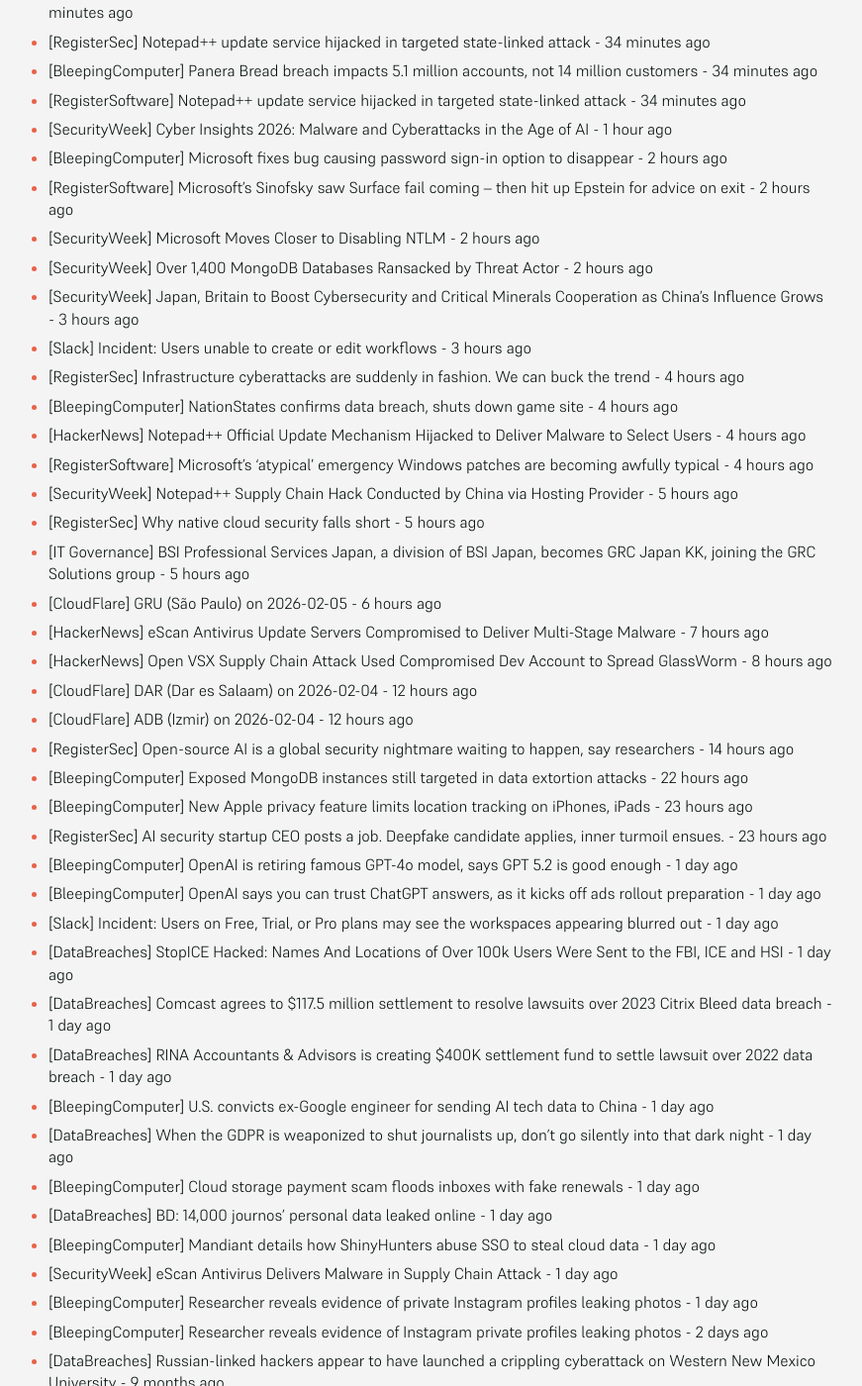
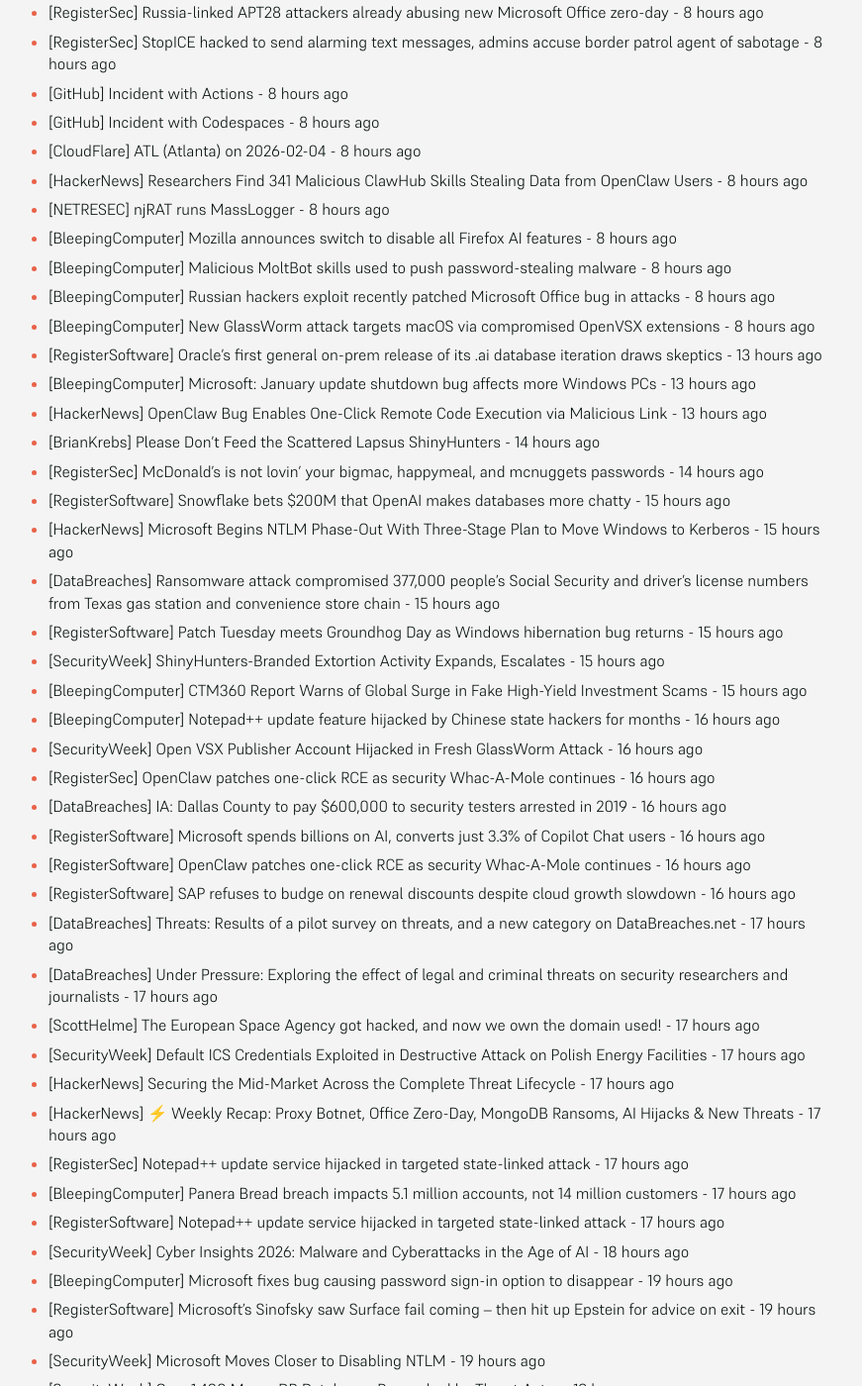
Before and after one commit to SecOpsNews/news, a Jekyll site: the page built from index.md, in a window 1280 px wide and 1400 px high, scrolled down 487 px. Shown: the whole window at 99% size, without its empty margins (215-1086 px from the left). Built offline with Jekyll 4.4.1, drawn with Linux system fonts in a browser that asks for light colours; some of the changed text lies outside the part shown.

Commit message:
New Feed

```diff
--- a/index.md
+++ b/index.md
@@ -9,52 +9,72 @@ description: Latest Updates
 
 <!-- SecOps start -->
 
-- [DataBreaches] Threats: Results of a pilot survey on threats, and a new category on DataBreaches.net - 34 minutes ago
-- [DataBreaches] Under Pressure: Exploring the effect of legal and criminal threats on security researchers and journalists - 34 minutes ago
-- [ScottHelme] The European Space Agency got hacked, and now we own the domain used! - 34 minutes ago
-- [SecurityWeek] Default ICS Credentials Exploited in Destructive Attack on Polish Energy Facilities - 34 minutes ago
-- [HackerNews] Securing the Mid-Market Across the Complete Threat Lifecycle - 34 minutes ago
-- [HackerNews] ⚡ Weekly Recap: Proxy Botnet, Office Zero-Day, MongoDB Ransoms, AI Hijacks & New Threats - 34 minutes ago
-- [RegisterSec] Notepad++ update service hijacked in targeted state-linked attack - 34 minutes ago
-- [BleepingComputer] Panera Bread breach impacts 5.1 million accounts, not 14 million customers - 34 minutes ago
-- [RegisterSoftware] Notepad++ update service hijacked in targeted state-linked attack - 34 minutes ago
-- [SecurityWeek] Cyber Insights 2026: Malware and Cyberattacks in the Age of AI - 1 hour ago
-- [BleepingComputer] Microsoft fixes bug causing password sign-in option to disappear - 2 hours ago
-- [RegisterSoftware] Microsoft's Sinofsky saw Surface fail coming – then hit up Epstein for advice on exit - 2 hours ago
-- [SecurityWeek] Microsoft Moves Closer to Disabling NTLM - 2 hours ago
-- [SecurityWeek] Over 1,400 MongoDB Databases Ransacked by Threat Actor - 2 hours ago
-- [SecurityWeek] Japan, Britain to Boost Cybersecurity and Critical Minerals Cooperation as China’s Influence Grows - 3 hours ago
-- [Slack] Incident: Users unable to create or edit workflows - 3 hours ago
-- [RegisterSec] Infrastructure cyberattacks are suddenly in fashion. We can buck the trend - 4 hours ago
-- [BleepingComputer] NationStates confirms data breach, shuts down game site - 4 hours ago
-- [HackerNews] Notepad++ Official Update Mechanism Hijacked to Deliver Malware to Select Users - 4 hours ago
-- [RegisterSoftware] Microsoft's 'atypical' emergency Windows patches are becoming awfully typical - 4 hours ago
-- [SecurityWeek] Notepad++ Supply Chain Hack Conducted by China via Hosting Provider - 5 hours ago
-- [RegisterSec] Why native cloud security falls short - 5 hours ago
-- [IT Governance] BSI Professional Services Japan, a division of BSI Japan, becomes GRC Japan KK, joining the GRC Solutions group - 5 hours ago
-- [CloudFlare] GRU (São Paulo) on 2026-02-05 - 6 hours ago
-- [HackerNews] eScan Antivirus Update Servers Compromised to Deliver Multi-Stage Malware - 7 hours ago
-- [HackerNews] Open VSX Supply Chain Attack Used Compromised Dev Account to Spread GlassWorm - 8 hours ago
-- [CloudFlare] DAR (Dar es Salaam) on 2026-02-04 - 12 hours ago
-- [CloudFlare] ADB (Izmir) on 2026-02-04 - 12 hours ago
-- [RegisterSec] Open-source AI is a global security nightmare waiting to happen, say researchers - 14 hours ago
-- [BleepingComputer] Exposed MongoDB instances still targeted in data extortion attacks - 22 hours ago
-- [BleepingComputer] New Apple privacy feature limits location tracking on iPhones, iPads - 23 hours ago
-- [RegisterSec] AI security startup CEO posts a job. Deepfake candidate applies, inner turmoil ensues. - 23 hours ago
-- [BleepingComputer] OpenAI is retiring famous GPT-4o model, says GPT 5.2 is good enough - 1 day ago
-- [BleepingComputer] OpenAI says you can trust ChatGPT answers, as it kicks off ads rollout preparation - 1 day ago
-- [Slack] Incident: Users on Free, Trial, or Pro plans may see the workspaces appearing blurred out - 1 day ago
-- [DataBreaches] StopICE Hacked: Names And Locations of Over 100k Users Were Sent to the FBI, ICE and HSI - 1 day ago
-- [DataBreaches] Comcast agrees to $117.5 million settlement to resolve lawsuits over 2023 Citrix Bleed data breach - 1 day ago
-- [DataBreaches] RINA Accountants & Advisors is creating $400K settlement fund to settle lawsuit over 2022 data breach - 1 day ago
-- [BleepingComputer] U.S. convicts ex-Google engineer for sending AI tech data to China - 1 day ago
-- [DataBreaches] When the GDPR is weaponized to shut journalists up, don’t go silently into that dark night - 1 day ago
-- [BleepingComputer] Cloud storage payment scam floods inboxes with fake renewals - 1 day ago
-- [DataBreaches] BD: 14,000 journos’ personal data leaked online - 1 day ago
-- [BleepingComputer] Mandiant details how ShinyHunters abuse SSO to steal cloud data - 1 day ago
-- [SecurityWeek] eScan Antivirus Delivers Malware in Supply Chain Attack - 1 day ago
-- [BleepingComputer] Researcher reveals evidence of private Instagram profiles leaking photos - 1 day ago
-- [BleepingComputer] Researcher reveals evidence of Instagram private profiles leaking photos - 2 days ago
+- [HackerNews] Mozilla Adds One-Click Option to Disable Generative AI Features in Firefox - 6 minutes ago
+- [RegisterSoftware] South Korea enlists AI to spot pump and dump schemes on social media, or in Spam - 2 hours ago
+- [HackerNews] Notepad++ Hosting Breach Attributed to China-Linked Lotus Blossom Hacking Group - 2 hours ago
+- [RegisterSoftware] Elon Musk merges xAI into SpaceX to spread universal consciousness via a sentient sun - 5 hours ago
+- [RegisterSec] Notepad++ hijacking blamed on Chinese Lotus Blossom crew behind Chrysalis backdoor - 8 hours ago
+- [RegisterSec] Russia-linked APT28 attackers already abusing new Microsoft Office zero-day - 8 hours ago
+- [RegisterSec] StopICE hacked to send alarming text messages, admins accuse border patrol agent of sabotage - 8 hours ago
+- [GitHub] Incident with Actions - 8 hours ago
+- [GitHub] Incident with Codespaces - 8 hours ago
+- [CloudFlare] ATL (Atlanta) on 2026-02-04 - 8 hours ago
+- [HackerNews] Researchers Find 341 Malicious ClawHub Skills Stealing Data from OpenClaw Users - 8 hours ago
+- [NETRESEC] njRAT runs MassLogger - 8 hours ago
+- [BleepingComputer] Mozilla announces switch to disable all Firefox AI features - 8 hours ago
+- [BleepingComputer] Malicious MoltBot skills used to push password-stealing malware - 8 hours ago
+- [BleepingComputer] Russian hackers exploit recently patched Microsoft Office bug in attacks - 8 hours ago
+- [BleepingComputer] New GlassWorm attack targets macOS via compromised OpenVSX extensions - 8 hours ago
+- [RegisterSoftware] Oracle's first general on-prem release of its .ai database iteration draws skeptics - 13 hours ago
+- [BleepingComputer] Microsoft: January update shutdown bug affects more Windows PCs - 13 hours ago
+- [HackerNews] OpenClaw Bug Enables One-Click Remote Code Execution via Malicious Link - 13 hours ago
+- [BrianKrebs] Please Don’t Feed the Scattered Lapsus ShinyHunters - 14 hours ago
+- [RegisterSec] McDonald's is not lovin' your bigmac, happymeal, and mcnuggets passwords - 14 hours ago
+- [RegisterSoftware] Snowflake bets $200M that OpenAI makes databases more chatty - 15 hours ago
+- [HackerNews] Microsoft Begins NTLM Phase-Out With Three-Stage Plan to Move Windows to Kerberos - 15 hours ago
+- [DataBreaches] Ransomware attack compromised 377,000 people’s Social Security and driver’s license numbers from Texas gas station and convenience store chain - 15 hours ago
+- [RegisterSoftware] Patch Tuesday meets Groundhog Day as Windows hibernation bug returns - 15 hours ago
+- [SecurityWeek] ShinyHunters-Branded Extortion Activity Expands, Escalates - 15 hours ago
+- [BleepingComputer] CTM360 Report Warns of Global Surge in Fake High-Yield Investment Scams - 15 hours ago
+- [BleepingComputer] Notepad++ update feature hijacked by Chinese state hackers for months - 16 hours ago
+- [SecurityWeek] Open VSX Publisher Account Hijacked in Fresh GlassWorm Attack - 16 hours ago
+- [RegisterSec] OpenClaw patches one-click RCE as security Whac-A-Mole continues - 16 hours ago
+- [DataBreaches] IA: Dallas County to pay $600,000 to security testers arrested in 2019 - 16 hours ago
+- [RegisterSoftware] Microsoft spends billions on AI, converts just 3.3% of Copilot Chat users - 16 hours ago
+- [RegisterSoftware] OpenClaw patches one-click RCE as security Whac-A-Mole continues - 16 hours ago
+- [RegisterSoftware] SAP refuses to budge on renewal discounts despite cloud growth slowdown - 16 hours ago
+- [DataBreaches] Threats: Results of a pilot survey on threats, and a new category on DataBreaches.net - 17 hours ago
+- [DataBreaches] Under Pressure: Exploring the effect of legal and criminal threats on security researchers and journalists - 17 hours ago
+- [ScottHelme] The European Space Agency got hacked, and now we own the domain used! - 17 hours ago
+- [SecurityWeek] Default ICS Credentials Exploited in Destructive Attack on Polish Energy Facilities - 17 hours ago
+- [HackerNews] Securing the Mid-Market Across the Complete Threat Lifecycle - 17 hours ago
+- [HackerNews] ⚡ Weekly Recap: Proxy Botnet, Office Zero-Day, MongoDB Ransoms, AI Hijacks & New Threats - 17 hours ago
+- [RegisterSec] Notepad++ update service hijacked in targeted state-linked attack - 17 hours ago
+- [BleepingComputer] Panera Bread breach impacts 5.1 million accounts, not 14 million customers - 17 hours ago
+- [RegisterSoftware] Notepad++ update service hijacked in targeted state-linked attack - 17 hours ago
+- [SecurityWeek] Cyber Insights 2026: Malware and Cyberattacks in the Age of AI - 18 hours ago
+- [BleepingComputer] Microsoft fixes bug causing password sign-in option to disappear - 19 hours ago
+- [RegisterSoftware] Microsoft's Sinofsky saw Surface fail coming – then hit up Epstein for advice on exit - 19 hours ago
+- [SecurityWeek] Microsoft Moves Closer to Disabling NTLM - 19 hours ago
+- [SecurityWeek] Over 1,400 MongoDB Databases Ransacked by Threat Actor - 19 hours ago
+- [SecurityWeek] Japan, Britain to Boost Cybersecurity and Critical Minerals Cooperation as China’s Influence Grows - 20 hours ago
+- [Slack] Incident: Users unable to create or edit workflows - 20 hours ago
+- [RegisterSec] Infrastructure cyberattacks are suddenly in fashion. We can buck the trend - 21 hours ago
+- [BleepingComputer] NationStates confirms data breach, shuts down game site - 21 hours ago
+- [HackerNews] Notepad++ Official Update Mechanism Hijacked to Deliver Malware to Select Users - 21 hours ago
+- [RegisterSoftware] Microsoft's 'atypical' emergency Windows patches are becoming awfully typical - 21 hours ago
+- [SecurityWeek] Notepad++ Supply Chain Hack Conducted by China via Hosting Provider - 22 hours ago
+- [RegisterSec] Why native cloud security falls short - 22 hours ago
+- [IT Governance] BSI Professional Services Japan, a division of BSI Japan, becomes GRC Japan KK, joining the GRC Solutions group - 22 hours ago
+- [CloudFlare] GRU (São Paulo) on 2026-02-05 - 23 hours ago
+- [HackerNews] eScan Antivirus Update Servers Compromised to Deliver Multi-Stage Malware - 1 day ago
+- [HackerNews] Open VSX Supply Chain Attack Used Compromised Dev Account to Spread GlassWorm - 1 day ago
+- [CloudFlare] DAR (Dar es Salaam) on 2026-02-04 - 1 day ago
+- [CloudFlare] ADB (Izmir) on 2026-02-04 - 1 day ago
+- [RegisterSec] Open-source AI is a global security nightmare waiting to happen, say researchers - 1 day ago
+- [BleepingComputer] Exposed MongoDB instances still targeted in data extortion attacks - 1 day ago
+- [BleepingComputer] New Apple privacy feature limits location tracking on iPhones, iPads - 1 day ago
+- [RegisterSec] AI security startup CEO posts a job. Deepfake candidate applies, inner turmoil ensues. - 1 day ago
 - [DataBreaches] Russian-linked hackers appear to have launched a crippling cyberattack on Western New Mexico University - 9 months ago
 - [DataBreaches] SK Telecom vows to take full responsibility for damage from recent data leak - 9 months ago
 - [HackerNews] Storm-1977 Hits Education Clouds with AzureChecker, Deploys 200+ Crypto Mining Containers - 9 months ago
```
